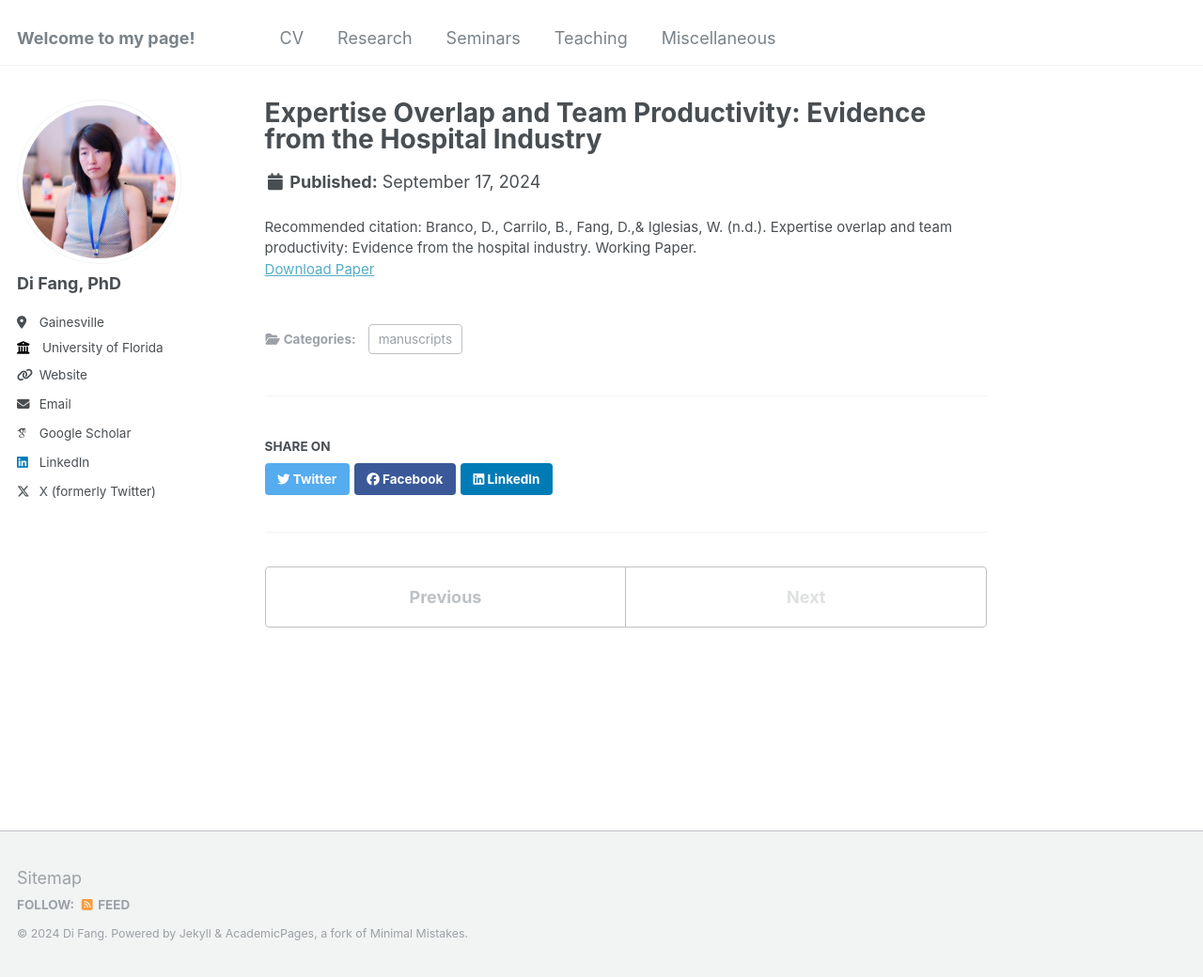
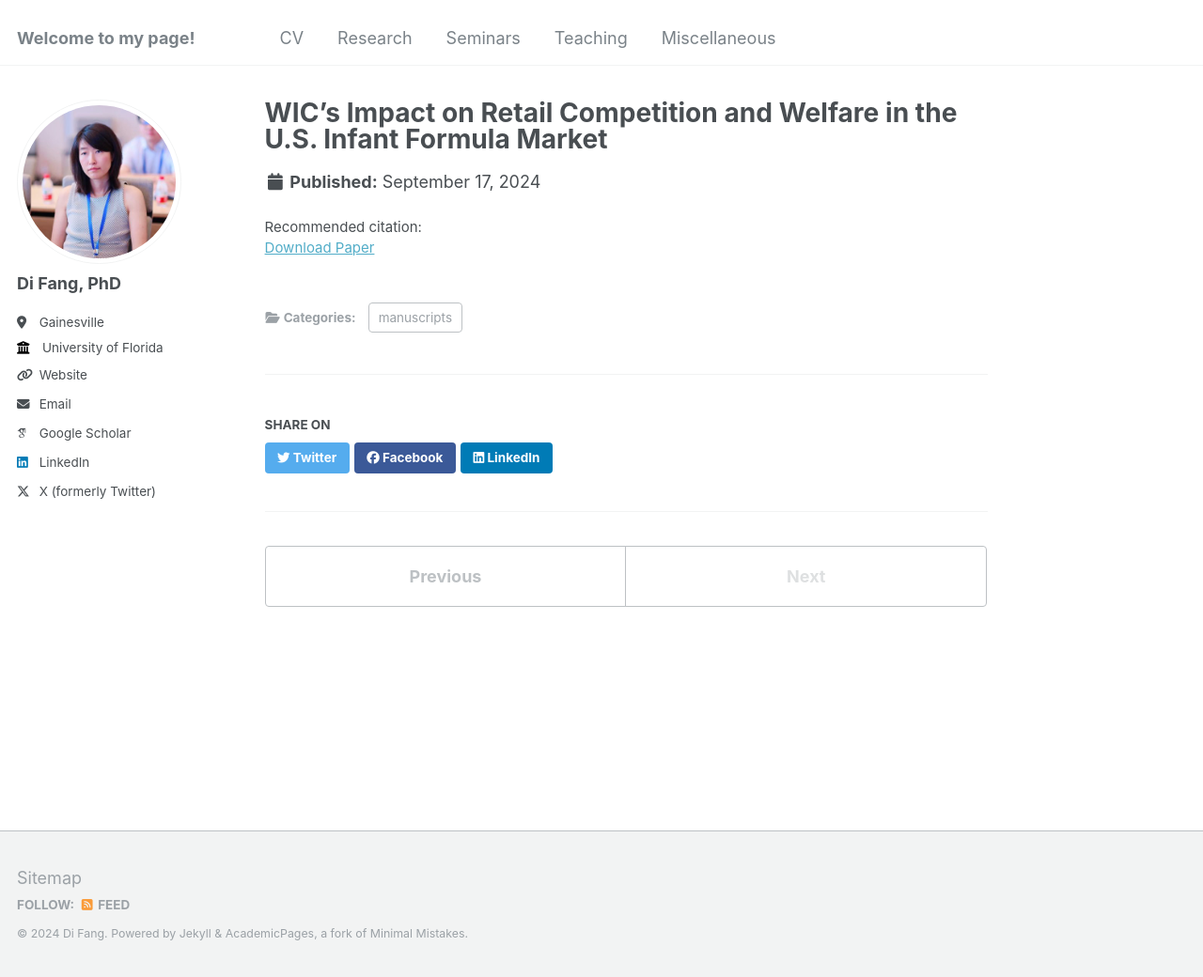
Before and after one commit to fangdi2009/mypage, a Jekyll site: the page built from _publications/wp2.md, in a window 1280 px wide and 1040 px high. Shown: the whole window at 94% size. Built offline with Jekyll 4.4.1, drawn with Linux system fonts in a browser that asks for light colours; some web fonts are replaced.

Commit message:
Update wp2.md

```diff
--- a/_publications/wp2.md
+++ b/_publications/wp2.md
@@ -1,9 +1,9 @@
 ---
-title: "Expertise Overlap and Team Productivity: Evidence from the Hospital Industry"
+title: "WIC’s Impact on Retail Competition and Welfare in the U.S. Infant Formula Market"
 collection: publications
 category: manuscripts
-permalink: 'https://drive.google.com/file/d/1aIheBVNq5laExAqGZBofiKH9ta711aig/view'
-excerpt: 'with Danyelle Branco, Bladimir Carrilo and Wilman Iglesias'
-paperurl: 'https://drive.google.com/file/d/1aIheBVNq5laExAqGZBofiKH9ta711aig/view'
-citation: 'Branco, D., Carrilo, B., Fang, D.,& Iglesias, W. (n.d.). Expertise overlap and team productivity: Evidence from the hospital industry. Working Paper.'
+permalink: ''
+excerpt: 'with Ming Ge'
+paperurl: ''
+citation: ''
 ---
```
